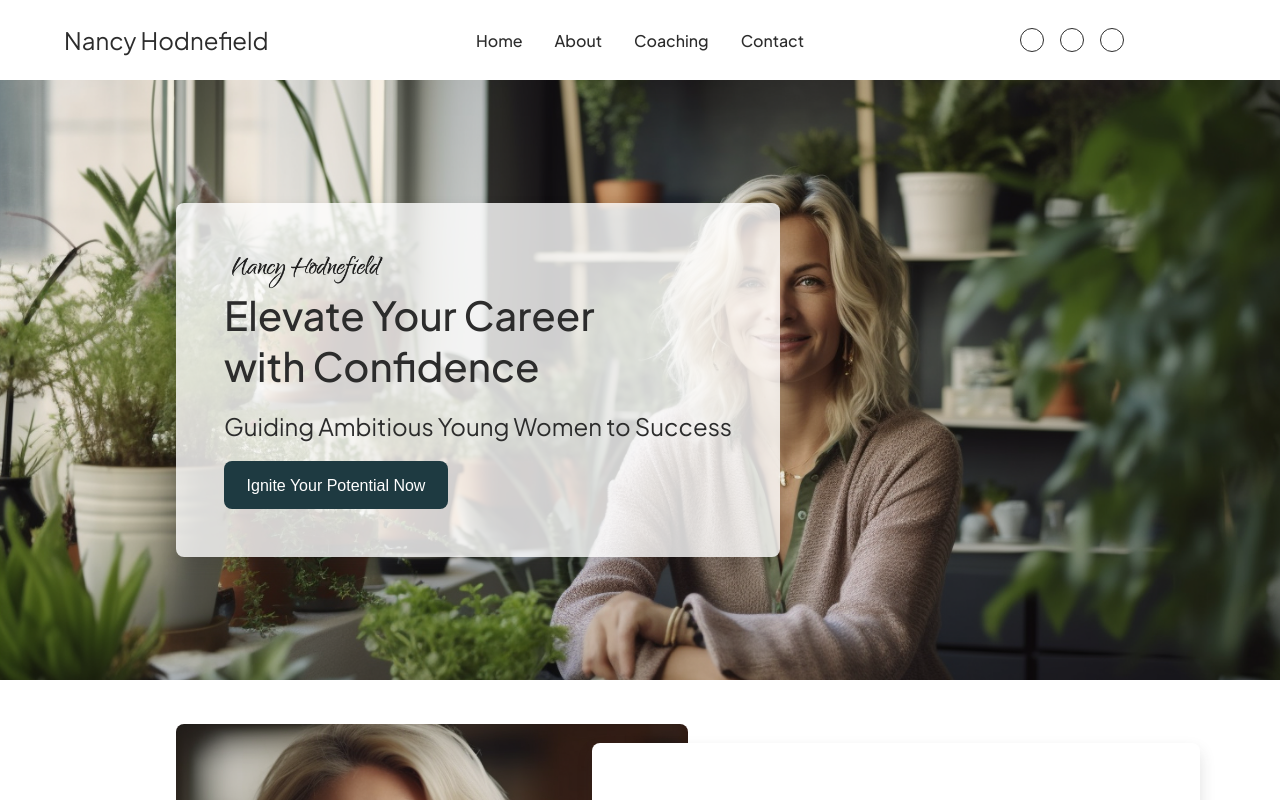
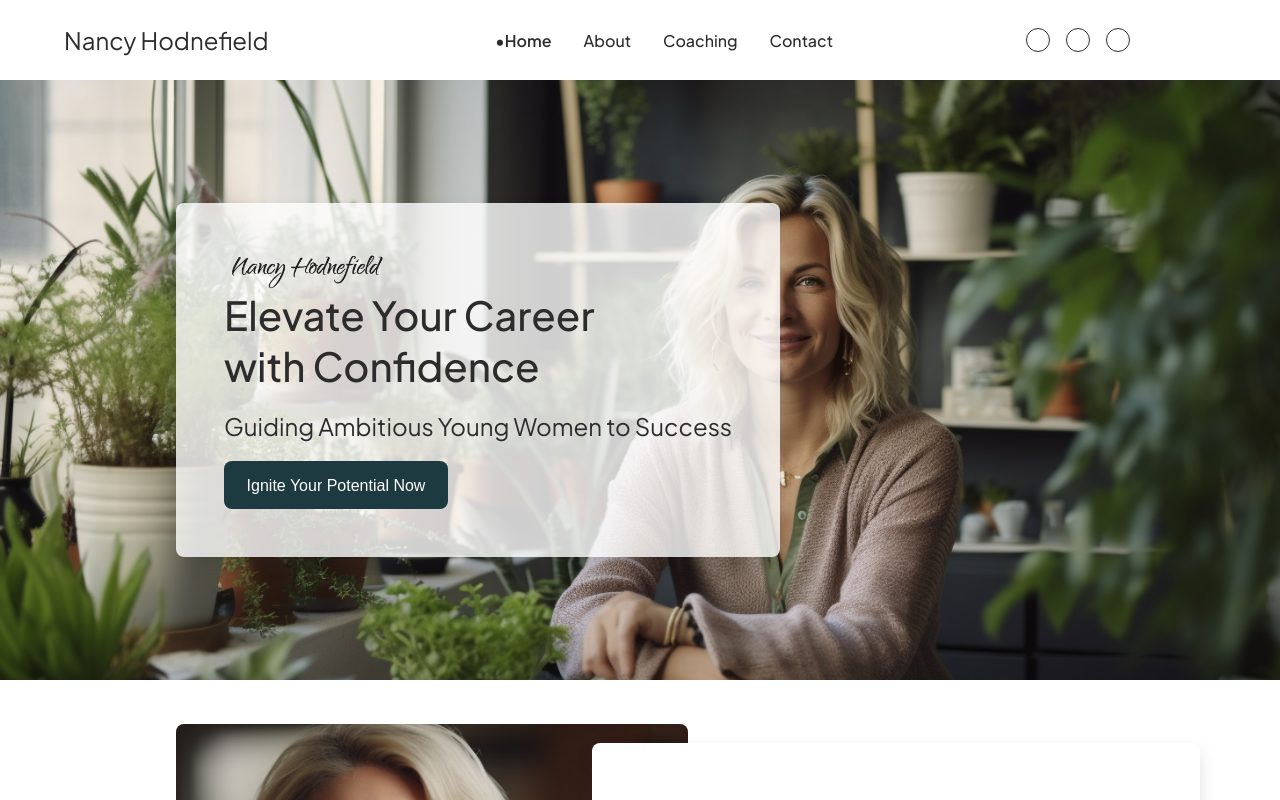
Before and after one commit to petehodnefield/nancy-coaching, a Next.js app: page / in a window 1280 px wide. Shown: the top 800 px of the page. Built offline with nearby package versions, Linux system fonts and the light colour scheme; some icons are missing.

Commit message:
Added nav selected state for site title and links

```diff
--- a/src/components/Hamburger/Hamburger.js
+++ b/src/components/Hamburger/Hamburger.js
@@ -4,12 +4,14 @@ import styles from "@/styles/Header.module.css";
 const Hamburger = ({ hamburgerOpen, setHamburgerOpen }) => {
   return (
     <div
+      className={styles.hamburger__iconwrapper}
       onClick={() => setHamburgerOpen(!hamburgerOpen)}
-      className={`${styles.hamburger}`}
     >
-      <div className={`${styles.hamburger__line}`}></div>
-      <div className={`${styles.hamburger__line}`}></div>
-      <div className={`${styles.hamburger__line}`}></div>
+      <div className={`${styles.hamburger}`}>
+        <div className={`${styles.hamburger__line}`}></div>
+        <div className={`${styles.hamburger__line}`}></div>
+        <div className={`${styles.hamburger__line}`}></div>
+      </div>
     </div>
   );
 };
--- a/src/components/Hamburger/HamburgerMenu.js
+++ b/src/components/Hamburger/HamburgerMenu.js
@@ -8,11 +8,13 @@ import Link from "next/link";
 const HamburgerMenu = ({ hamburgerOpen, setHamburgerOpen }) => {
   return (
     <div className={styles.hamburger__menu}>
-      <Icon
-        className={`${styles.hamburger__close} ${styles.hamburger__icon}`}
-        icon="iconamoon:close-bold"
-        onClick={() => setHamburgerOpen(false)}
-      />
+      <div className={styles.hamburger__iconwrapper}>
+        <Icon
+          className={`${styles.hamburger__close} ${styles.hamburger__icon}`}
+          icon="iconamoon:close-bold"
+          onClick={() => setHamburgerOpen(false)}
+        />
+      </div>
       <nav className={styles.hamburger__nav}>
         <ul className={styles.hamburger__ul}>
           <li className={styles.hamburger__li}>
--- a/src/components/Header/Header.js
+++ b/src/components/Header/Header.js
@@ -9,18 +9,27 @@ import SocialIcons from "../SocialIcons/SocialIcons";
 import Hamburger from "../Hamburger/Hamburger";
 import HamburgerMenu from "../Hamburger/HamburgerMenu";
 
-const Header = ({ hamburgerOpen, setHamburgerOpen }) => {
+const Header = ({
+  hamburgerOpen,
+  setHamburgerOpen,
+  navSelected,
+  setNavSelected,
+}) => {
   return (
     <header className={`${pjs.className} ${styles.header}`}>
       <div className={styles.header__content}>
-        <Link className={styles.header__logo} href="/">
+        <Link
+          onClick={() => setNavSelected("")}
+          className={styles.header__logo}
+          href="/"
+        >
           Nancy Hodnefield
         </Link>
         <Hamburger
           hamburgerOpen={hamburgerOpen}
           setHamburgerOpen={setHamburgerOpen}
         />
-        <Nav />
+        <Nav setNavSelected={setNavSelected} navSelected={navSelected} />
         <SocialIcons />
       </div>
       {hamburgerOpen ? (
--- a/src/components/Header/Nav.js
+++ b/src/components/Header/Nav.js
@@ -2,27 +2,51 @@ import React from "react";
 import Link from "next/link";
 import styles from "@/styles/Header.module.css";
 
-const Nav = () => {
+const Nav = ({ setNavSelected, navSelected }) => {
   return (
     <nav className={styles.nav__main}>
       <ul className={styles.nav__ul}>
         <li className="nav__li">
-          <Link className={styles.nav__link} href={"/"}>
+          <Link
+            onClick={() => setNavSelected("")}
+            className={`${styles.nav__link} ${
+              !navSelected ? "nav--selected" : ""
+            }`}
+            href={"/"}
+          >
             Home
           </Link>
         </li>
         <li className="nav__li">
-          <Link className={styles.nav__link} href={"/about"}>
+          <Link
+            onClick={() => setNavSelected("About")}
+            className={`${styles.nav__link}  ${
+              navSelected === "About" ? "nav--selected" : ""
+            }`}
+            href={"/about"}
+          >
             About
           </Link>
         </li>
         <li className="nav__li">
-          <Link className={styles.nav__link} href={"/coaching"}>
+          <Link
+            onClick={() => setNavSelected("Coaching")}
+            className={`${styles.nav__link}  ${
+              navSelected === "Coaching" ? "nav--selected" : ""
+            }`}
+            href={"/coaching"}
+          >
             Coaching
           </Link>
         </li>
         <li className="nav__li">
-          <Link className={styles.nav__link} href={"/contact"}>
+          <Link
+            onClick={() => setNavSelected("Contact")}
+            className={`${styles.nav__link}  ${
+              navSelected === "Contact" ? "nav--selected" : ""
+            }`}
+            href={"/contact"}
+          >
             Contact
           </Link>
         </li>
--- a/src/components/Layout.js
+++ b/src/components/Layout.js
@@ -6,10 +6,13 @@ const pjs = Plus_Jakarta_Sans({ subsets: ["latin"] });
 import { useState } from "react";
 export default function Layout({ children }) {
   const [hamburgerOpen, setHamburgerOpen] = useState(false);
+  const [navSelected, setNavSelected] = useState("");
   return (
     <>
       <Head>
-        <title>Nancy Hodnefield | Professional Coach</title>
+        <title>
+          Nancy Hodnefield | {!navSelected ? "Professional Coach" : navSelected}
+        </title>
         <meta name="description" content="Generated by create next app" />
         <meta name="viewport" content="width=device-width, initial-scale=1" />
         <link rel="icon" href="/favicon.ico" />
@@ -17,6 +20,8 @@ export default function Layout({ children }) {
       <Header
         hamburgerOpen={hamburgerOpen}
         setHamburgerOpen={setHamburgerOpen}
+        navSelected={navSelected}
+        setNavSelected={setNavSelected}
       />
       <main
         onClick={() => setHamburgerOpen(false)}
--- a/src/styles/Header.module.css
+++ b/src/styles/Header.module.css
@@ -95,6 +95,14 @@
   font-size: 1.25rem;
   color: #2c2c2c;
 }
+.hamburger__iconwrapper {
+  height: 3rem;
+  width: 3rem;
+  display: flex;
+  align-items: center;
+  justify-content: center;
+  cursor: pointer;
+}
 .hamburger__icon {
   font-size: 2rem;
   color: #2c2c2c;
--- a/src/styles/globals.css
+++ b/src/styles/globals.css
@@ -36,6 +36,12 @@ a:hover {
 }
 ul {
   list-style: none;
+}
+.nav--selected {
+  font-weight: 600;
+}
+.nav--selected::before {
+  content: "•";
 }
 /* Font weight and style */
 .thin {
```
